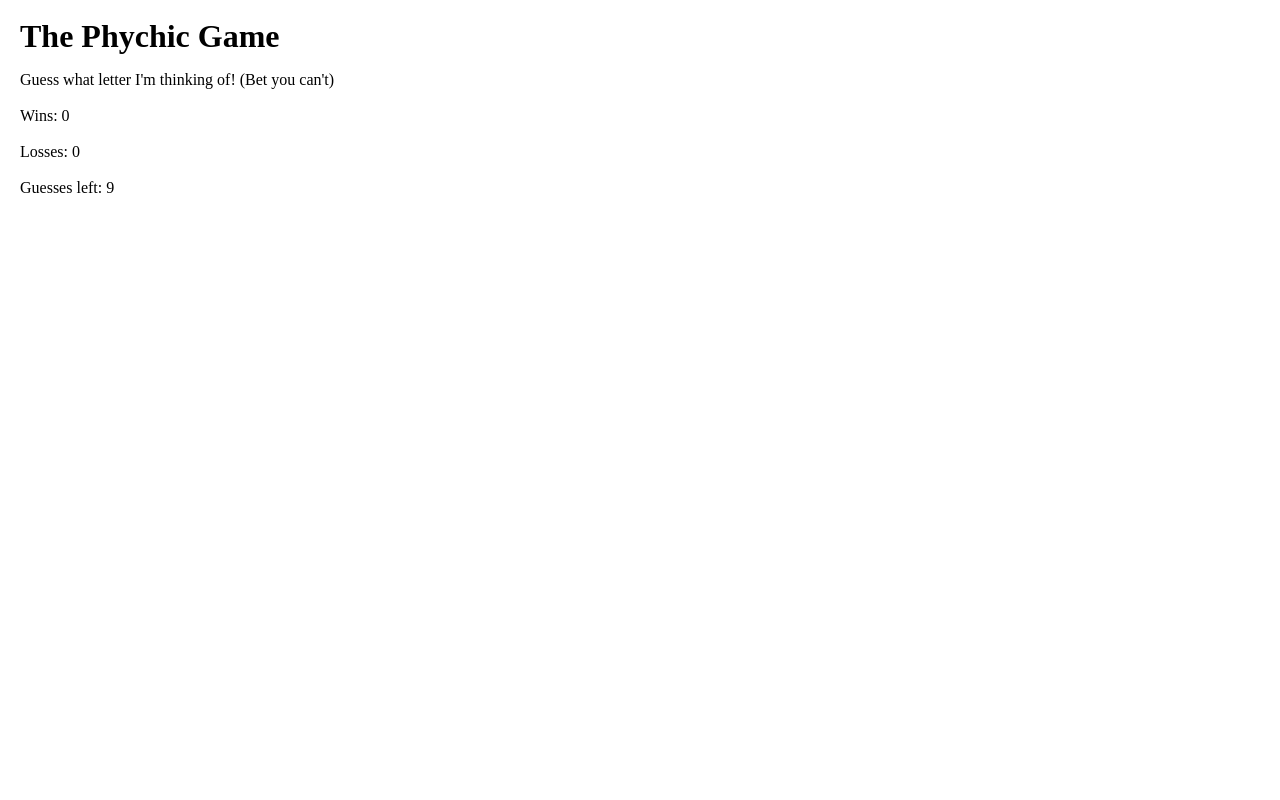
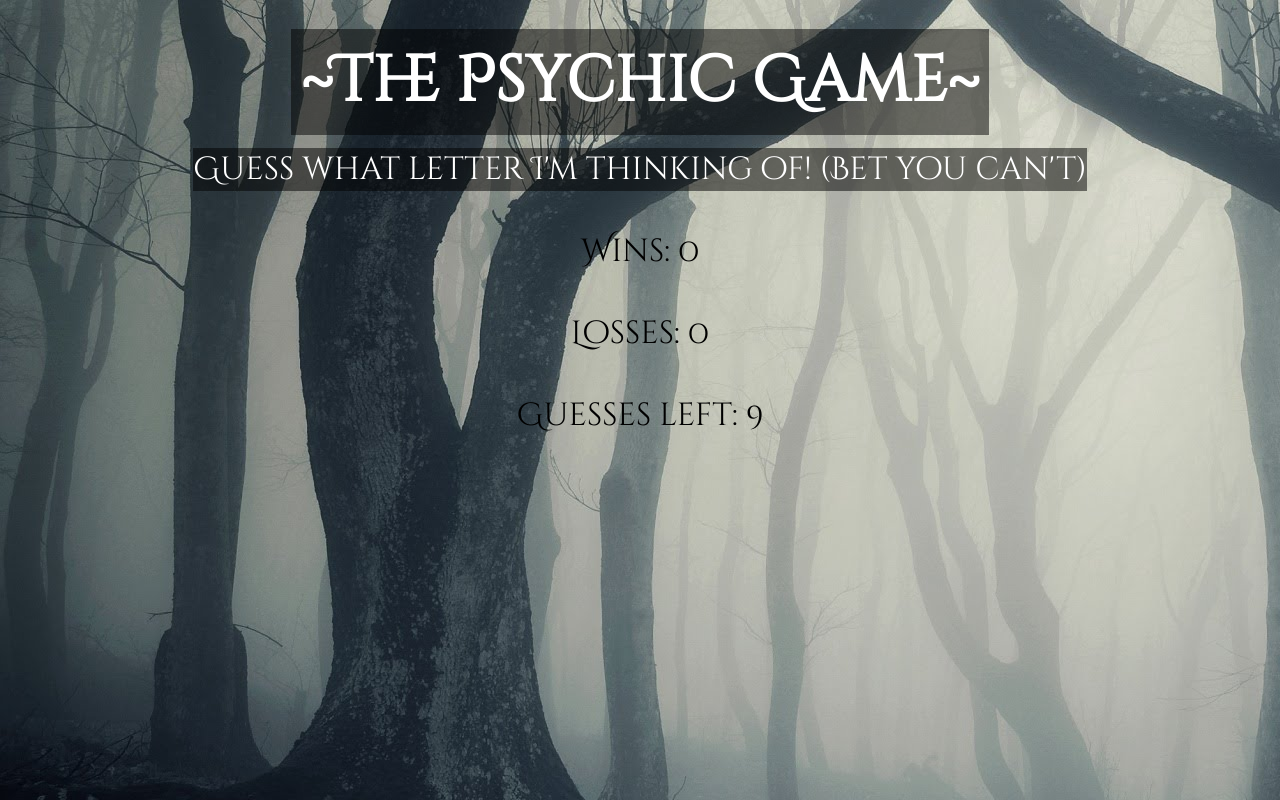
Before and after one commit to camhallmen/Psychic-Game, a plain HTML site: page index.html in a window 1280 px wide. Drawn offline with Linux system fonts and the light colour scheme.

Commit message:
finished styles; final commit

```diff
--- a/assets/css/style.css
+++ b/assets/css/style.css
@@ -1,9 +1,45 @@
-#bignbold {
-    font-size: 32px;
-    font-weight: bold;
-    margin: 20px;
+body {
+    background-image: url("../images/spooky.jpg")
 }
 
+.container{
+    text-align: center;
+    margin: 20px;
+    position: relative;
+    top: 30px;
+}
+
+#bignbold {
+    font-size: 64px;
+    font-weight: bold;
+    color: white;
+    margin: 60px;
+    font-family: 'Cinzel Decorative', cursive;
+
+    background-color: rgba(0,0,0,0.5);
+    display: inline;
+    padding: 10px;
+}
+
+
+
 p {
-    margin: 20px;
+    margin: 30px;
+    font-size: 32px;
+    font-family: 'Cinzel Decorative', cursive;
+    color: white;
+    padding: 10px;
 }
+span {
+    background-color: rgba(0,0,0,0.5);
+}
+
+#wins {
+    color: black;
+}
+#losses {
+    color: black;
+}
+#guesses-left {
+    color: black;
+}
--- a/assets/javascript/game.js
+++ b/assets/javascript/game.js
@@ -11,7 +11,7 @@ var guessesLeft = 9
 
 // Computer picks random letter
 var computerChoice = letters[Math.floor(Math.random() * letters.length)];
-console.log(computerChoice);
+console.log(computerChoice + " You cheater...");
 
 // Initialize Win/Loss/Guesses
 document.getElementById('wins').innerHTML = "Wins: " + wins;
@@ -45,7 +45,7 @@ document.onkeyup = function (event) {
 
         // Generate a new random letter
         computerChoice = letters[Math.floor(Math.random() * letters.length)];
-        console.log(computerChoice)
+        console.log(computerChoice + " You cheater...")
 
         // Reset the gamestate
         gameOver = false;
--- a/index.html
+++ b/index.html
@@ -6,17 +6,20 @@
     <meta http-equiv="X-UA-Compatible" content="ie=edge">
     <title>Document</title>
     <link rel="stylesheet" type="text/css" href="assets/css/reset.css">
+    <link href="https://fonts.googleapis.com/css?family=Cinzel+Decorative" rel="stylesheet">
     <link rel="stylesheet" type="text/css" href="assets/css/style.css">
 
 </head>
 <body>
+    <div class="container">
+        <h1 id="bignbold">~The Psychic Game~</h1>
 
-    <h1 id="bignbold">The Phychic Game</h1>
+        <p><span>Guess what letter I'm thinking of! (Bet you can't)</span></p>
 
-    <p>Guess what letter I'm thinking of! (Bet you can't)</p>
-    <p id="wins">Wins</p>
-    <p id="losses">Losses</p>
-    <p id="guesses-left">Guesses left</p>
+        <p id="wins">Wins</p>
+        <p id="losses">Losses</p>
+        <p id="guesses-left">Guesses left</p>
+    </div>
 
     <script type="text/javascript" src="assets/javascript/game.js"></script>
 </body>
```
Also changed, not shown: assets/images/spooky.jpg (added).
